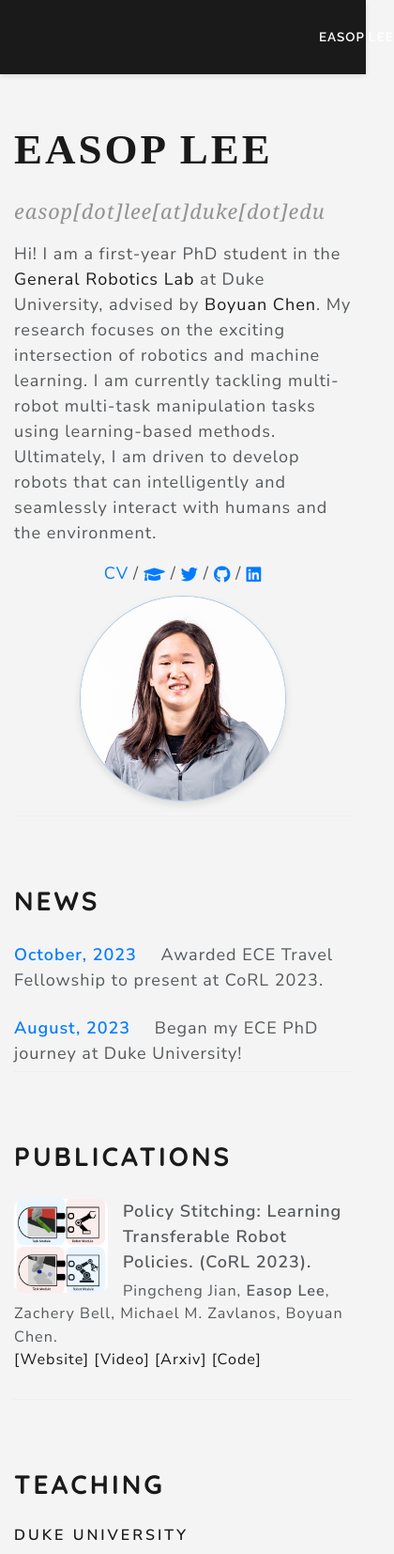
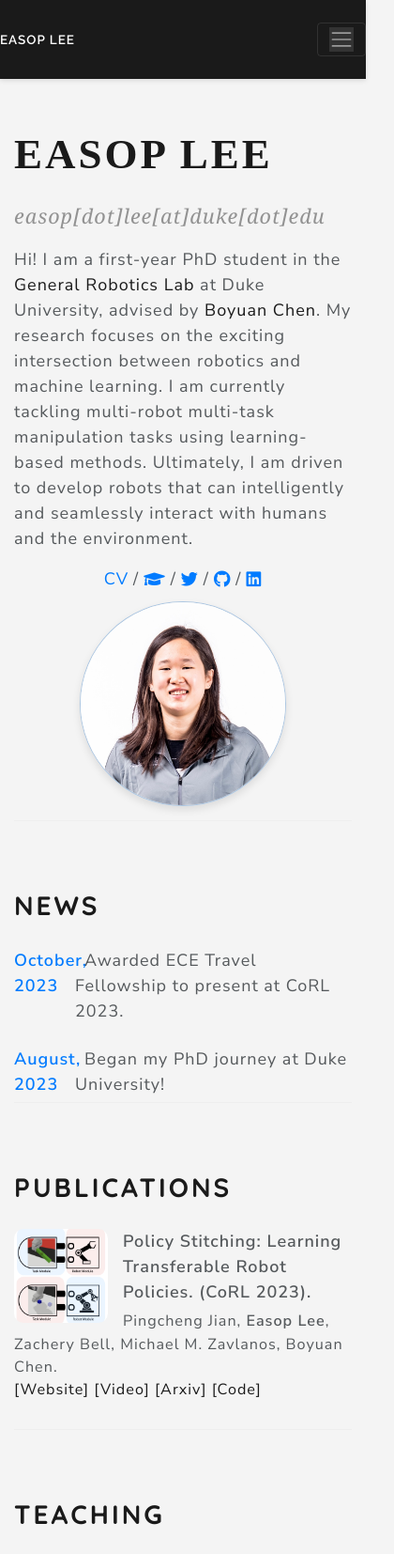
Before and after one commit to easoplee/easoplee.github.io, a plain HTML site: page index.html in a window 390 px wide. Shown: the top 1654 px of the page at 94% size, 420 px wide, since content can reach past the window. Drawn offline with nearby package versions, Linux system fonts and the light colour scheme.

Commit message:
minor bug fixes

```diff
--- a/index.html
+++ b/index.html
@@ -8,7 +8,6 @@
 <link href="https://fonts.googleapis.com/css2?family=Nunito:wght@400;600;700&display=swap" rel="stylesheet">
 <link href="https://fonts.googleapis.com/css2?family=Raleway:wght@400;600;700&display=swap" rel="stylesheet">
 <link href="https://fonts.googleapis.com/css2?family=Quicksand:wght@400;500;600;700&display=swap" rel="stylesheet">
-
 
 <!DOCTYPE html>
 <html lang="en">
@@ -28,7 +27,11 @@
 <body>
     <!-- Start of Navigation Bar -->
     <nav class="navbar navbar-expand-lg navbar-dark bg-primary sticky-navbar">
+        <div class="container">
             <a class="navbar-brand" href="#">Easop Lee</a>
+            <button class="navbar-toggler" type="button" data-toggle="collapse" data-target="#navbarNav" aria-controls="navbarNav" aria-expanded="false" aria-label="Toggle navigation">
+                <span class="navbar-toggler-icon"></span>
+            </button>
             <div class="collapse navbar-collapse" id="navbarNav">
                 <ul class="navbar-nav">
                     <li class="nav-item">
@@ -41,6 +44,7 @@
                         <a class="nav-link" href="#teaching">Teaching</a>
                     </li>
                 </ul>
+            </div>
         </div>
     </nav>
     <!-- End of Navigation Bar -->
@@ -57,7 +61,7 @@
                 <div class="col-md-8">
                     <p class="contact-info"><strong>easop[dot]lee[at]duke[dot]edu</strong></p>
                     <p>
-                        Hi! I am a first-year PhD student in the <a href="http://generalroboticslab.com/" target="_blank">General Robotics Lab</a> at Duke University, advised by <a href="http://boyuanchen.com/" target="_blank">Boyuan Chen</a>. My research focuses on the exciting intersection of robotics and machine learning.
+                        Hi! I am a first-year PhD student in the <a href="http://generalroboticslab.com/" target="_blank">General Robotics Lab</a> at Duke University, advised by <a href="http://boyuanchen.com/" target="_blank">Boyuan Chen</a>. My research focuses on the exciting intersection between robotics and machine learning.
                         I am currently tackling multi-robot multi-task manipulation tasks using learning-based methods. Ultimately, I am driven to develop robots that can intelligently and seamlessly interact with humans and the environment.
 
                     </p>
@@ -76,20 +80,30 @@
         </section>
 
         <!-- News Section -->
+        <div class="anchor" id="news-anchor"></div>
         <section id="news" class="mb-5">
             <h2 class="teaching-header">News</h2>
-            <div class="news-item mt-4">
+            <div class="news-item row mt-4">
+                <div class="col-2">
                     <span class="news-date">October, 2023</span>
+                </div>
+                <div class="col-10">
                     <p>Awarded ECE Travel Fellowship to present at CoRL 2023.</p>
                 </div>
-            <div class="news-item mt-4">
+            </div>
+            <div class="news-item row mt-4">
+                <div class="col-2">
                     <span class="news-date">August, 2023</span>
-                <p>Began my ECE PhD journey at Duke University!</p>
+                </div>
+                <div class="col-10">
+                    <p>Began my PhD journey at Duke University!</p>
+                </div>
             </div>
         </section>
 
 
         <!-- Publications Section -->
+        <div class="anchor" id="publications"></div>
         <section id="publications" class="mb-5">
             <h2 class="teaching-header">Publications</h2>
             <div class="publication mt-4">
@@ -115,6 +129,7 @@
         </section>
 
         <!-- Teaching Experience Section -->
+        <div class="anchor" id="teaching"></div>
         <section id="teaching" class="mb-5">
             <h2 class="teaching-header">Teaching</h2>
 
@@ -146,6 +161,10 @@
     <!-- Optional Bootstrap JS and jQuery -->
     <script src="https://ajax.googleapis.com/ajax/libs/jquery/3.5.1/jquery.min.js"></script>
     <script src="https://maxcdn.bootstrapcdn.com/bootstrap/4.5.2/js/bootstrap.min.js"></script>
+    <script src="https://code.jquery.com/jquery-3.5.1.slim.min.js"></script>
+    <script src="https://cdn.jsdelivr.net/npm/@popperjs/core@2.9.3/dist/umd/popper.min.js"></script>
+
+
 </body>
 
 </html>
--- a/styles.css
+++ b/styles.css
@@ -17,7 +17,8 @@ body {
 .navbar {
     background-color: #f8f9fa; /* Light background */
     box-shadow: 0 2px 5px rgba(0, 0, 0, 0.1); /* subtle shadow */
-    padding-left: 340px;
+    padding-left: 0;
+    padding-right: 0;
 }
 
 .navbar-brand, .nav-link {
@@ -45,6 +46,7 @@ body {
     font-weight: bold;
     margin-right: 10px;
     color: #007bff; /* Matching the bootstrap primary blue */
+    /* padding-right: 0; */
 }
 
 .news-item p {
@@ -168,3 +170,10 @@ section:last-of-type {
 .bold-my-name {
     font-weight: bold;
 }
+
+.anchor {
+    display: block;
+    height: 60px;  /* Adjust this value based on your navbar's height */
+    margin-top: -60px;
+    visibility: hidden;
+}
```
Lines whose indentation alone changed are shown as unchanged.
